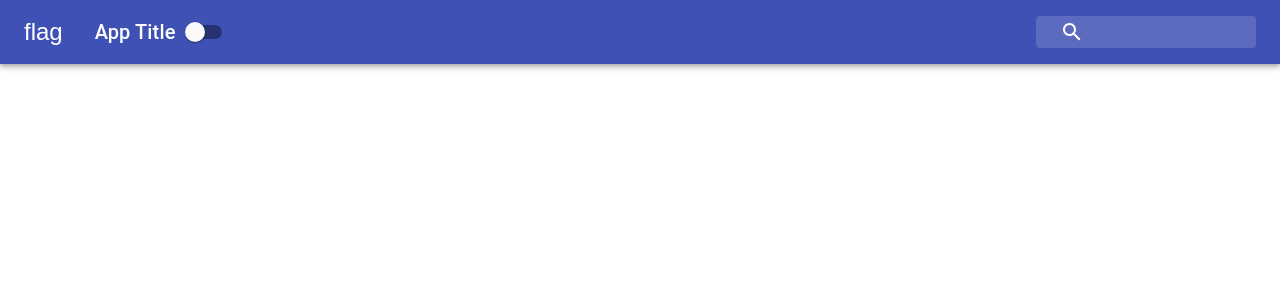
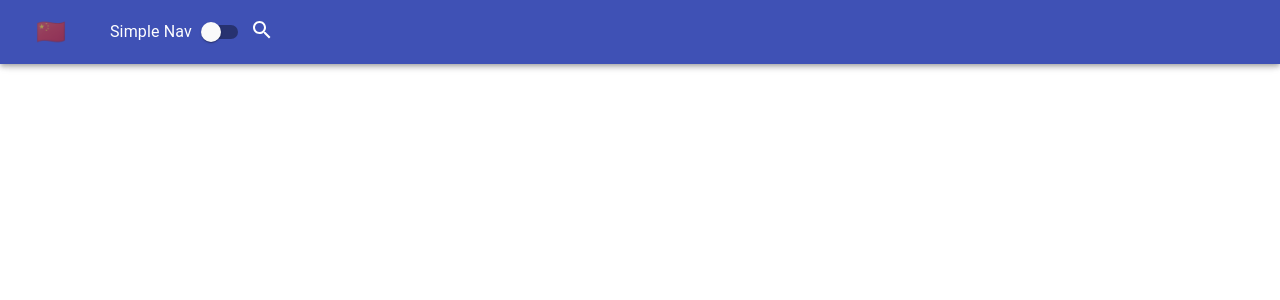
Before and after one commit to Kennethz374/NavBarWithContextNReducer, a React (Create React App) app in the folder navbar_with_context_and_reducer_hook/: page / in a window 1280 px wide. Shown: the top 300 px of the page. Built offline with nearby package versions, Linux system fonts and the light colour scheme; the HTML template or start-up script is replaced by a standard one.

Commit message:
working incremetally to fix some bugs and see changes

```diff
--- a/navbar_with_context_and_reducer_hook/src/Styles/NavigationStyles.js
+++ b/navbar_with_context_and_reducer_hook/src/Styles/NavigationStyles.js
@@ -1,62 +1,15 @@
-import { fade } from "@material-ui/core/styles/colorManipulator";
-const styles = theme => ({
+import   {makeStyles} from "@material-ui/core"
+
+const useStyles = makeStyles(theme => ({
   root: {
-    width: "100%",
-    marginBottom: 0
-  },
-  grow: {
-    flexGrow: 1
+    flexGrow: 1, //let item grows 1 times wider than the rest
   },
   menuButton: {
-    marginLeft: -12,
-    marginRight: 20
-  },
-  title: {
-    display: "none",
-    [theme.breakpoints.up("sm")]: {
-      display: "block"
-    }
-  },
-  search: {
-    position: "relative",
-    borderRadius: theme.shape.borderRadius,
-    backgroundColor: fade(theme.palette.common.white, 0.15),
-    "&:hover": {
-      backgroundColor: fade(theme.palette.common.white, 0.25)
-    },
-    marginLeft: 0,
-    width: "100%",
-    [theme.breakpoints.up("sm")]: {
-      marginLeft: theme.spacing.unit,
-      width: "auto"
-    }
-  },
-  searchIcon: {
-    width: theme.spacing.unit * 9,
-    height: "100%",
-    position: "absolute",
-    display: "flex",
-    alignItems: "center",
-    justifyContent: "center"
+    marginRight: theme.spacing(4),
   }
-  // inputRoot: {
-  //   color: "inherit",
-  //   width: "100%"
+  // title: {
+  //   flexGrow: 1,
   // },
-  // inputInput: {
-  //   paddingTop: theme.spacing.unit,
-  //   paddingRight: theme.spacing.unit,
-  //   paddingBottom: theme.spacing.unit,
-  //   paddingLeft: theme.spacing.unit * 10,
-  //   transition: theme.transitions.create("width"),
-  //   width: "100%",
-  //   [theme.breakpoints.up("sm")]: {
-  //     width: 120,
-  //     "&:focus": {
-  //       width: 200
-  //     }
-    // }
-  // }
-});
+}));
 
-export default styles;
+export default useStyles;
--- a/navbar_with_context_and_reducer_hook/src/components/Navigation.js
+++ b/navbar_with_context_and_reducer_hook/src/components/Navigation.js
@@ -1,64 +1,33 @@
-import React, { useContext } from "react";
-import AppBar from "@material-ui/core/AppBar";
-import Toolbar from "@material-ui/core/Toolbar";
-import IconButton from "@material-ui/core/IconButton";
-import Typography from "@material-ui/core/Typography";
-import InputBase from "@material-ui/core/InputBase";
-import SearchIcon from "@material-ui/icons/Search";
-import Switch from "@material-ui/core/Switch";
-import { withStyles } from "@material-ui/core/styles";
-import styles from "../Styles/NavigationStyles"
-// import { ThemeContext } from "./contexts/ThemeContext";
-// import { LanguageContext } from "./contexts/LanguageContext";
+import React from "react";
+import {
+  AppBar,
+  Toolbar,
+  Typography,
+  Switch,
+  IconButton
+} from '@material-ui/core/'
+import SearchIcon from "@material-ui/icons/Search"
+import useStyles from "../Styles/NavigationStyles"
 
-// const content = {
-//   english: {
-//     search: "Search",
-//     flag: "🇬🇧"
-//   },
-//   french: {
-//     search: "Chercher",
-//     flag: "🇫🇷"
-//   },
-//   spanish: {
-//     search: "Buscar",
-//     flag: "🇪🇸"
-//   }
-// };
-function Navigation(props) {
-  // const { isDarkMode, toggleTheme } = useContext(ThemeContext);
-  // const { language } = useContext(LanguageContext);
-  const { classes } = props;
-  // const { search, flag } = content[language];
+function Navigation() {
+  const classes = useStyles();
   return (
-    <>
     <div className={classes.root}>
-      <AppBar position='static' color="primary">
+      <AppBar>
         <Toolbar>
-          <IconButton className={classes.menuButton} color='inherit'>
-            <span>flag</span>
-          </IconButton>
-          <Typography className={classes.title} variant='h6' color='inherit'>
-            App Title
-          </Typography>
-          <Switch  />
-          <div className={classes.grow} />
-          <div className={classes.search}>
-            <div className={classes.searchIcon}>
+          <IconButton className={classes.menuButton}>🇨🇳</IconButton>
+          <Typography>Simple Nav</Typography>
+          <Switch />
+          <div />
+          <div>
+            <div>
               <SearchIcon />
             </div>
-            <InputBase
-              // placeholder={`${search}...`}
-              // classes={{
-              //   root: classes.inputRoot,
-              //   input: classes.inputInput
-              // }}
-            />
           </div>
         </Toolbar>
       </AppBar>
     </div>
-    </>
-  );
+  )
 }
-export default withStyles(styles)(Navigation);
+
+export default Navigation;
```
